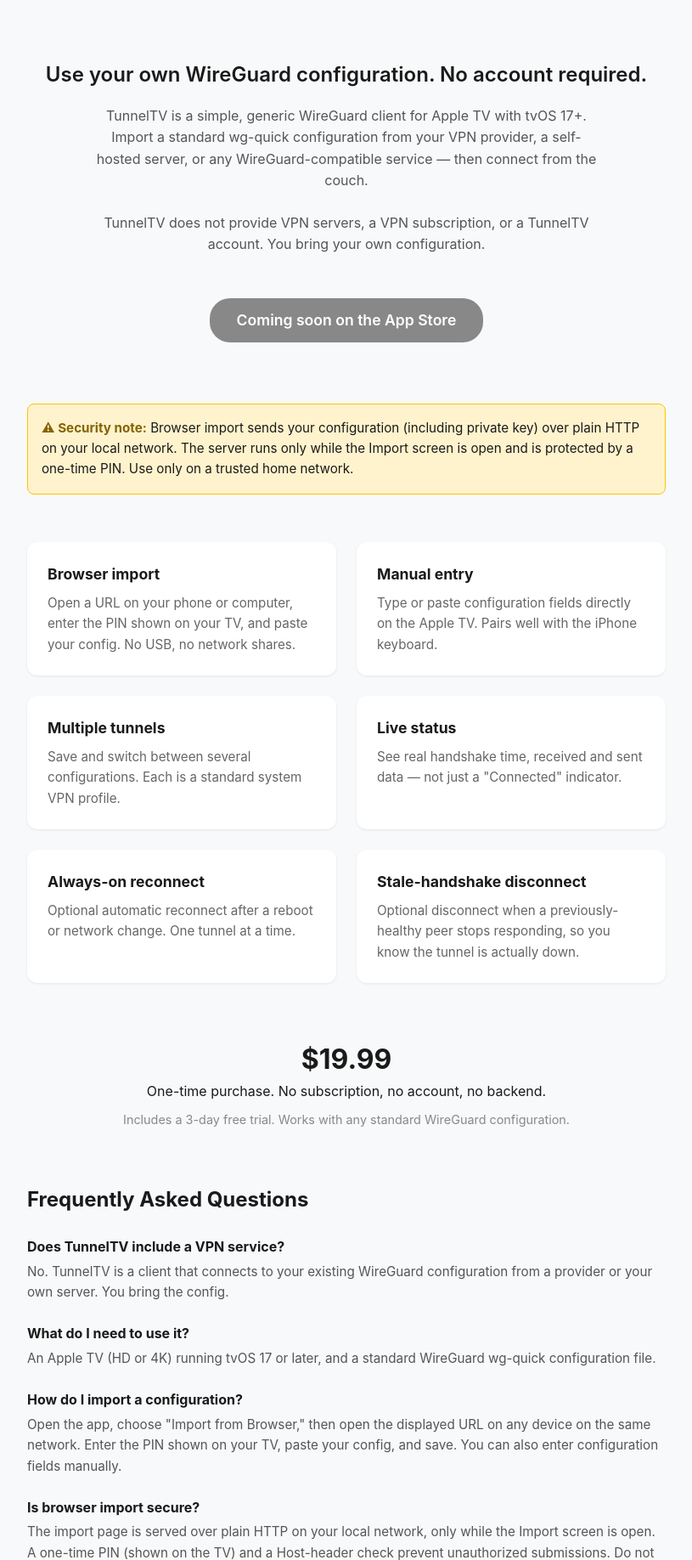
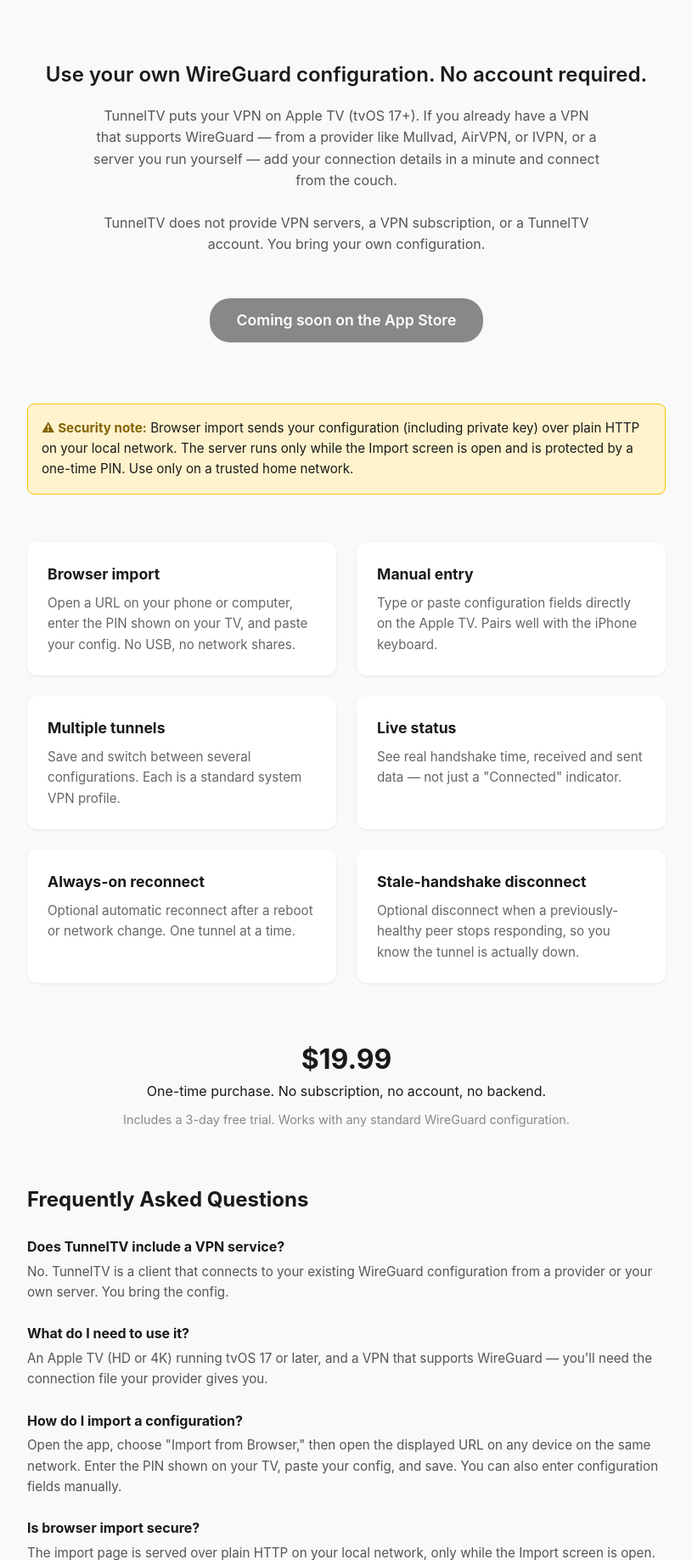
Before and after one commit to kchima/tunneltv-site, a plain HTML site: page index.html in a window 1280 px wide. Shown: the part 551-2387 px from the top of the page at 85% size, without its empty margins (232-1047 px from the left). Drawn offline with Linux system fonts and the light colour scheme.

Commit message:
Landing copy: plain language, drop 'generic' and wg-quick
Leads with what the app does for someone who already has a VPN, without assuming they know what wg-quick is. Names WireGuard and example providers so technical readers still recognise it.

```diff
--- a/index.html
+++ b/index.html
@@ -58,7 +58,7 @@
 
         <div class="hero">
             <h2>Use your own WireGuard configuration. No account required.</h2>
-            <p>TunnelTV is a simple, generic WireGuard client for Apple TV with tvOS 17+. Import a standard wg-quick configuration from your VPN provider, a self-hosted server, or any WireGuard-compatible service — then connect from the couch.</p>
+            <p>TunnelTV puts your VPN on Apple TV (tvOS 17+). If you already have a VPN that supports WireGuard — from a provider like Mullvad, AirVPN, or IVPN, or a server you run yourself — add your connection details in a minute and connect from the couch.</p>
             <p>TunnelTV does not provide VPN servers, a VPN subscription, or a TunnelTV account. You bring your own configuration.</p>
             <br>
             <span class="badge coming">Coming soon on the App Store</span>
@@ -111,7 +111,7 @@
 
             <div class="faq-item">
                 <h3>What do I need to use it?</h3>
-                <p>An Apple TV (HD or 4K) running tvOS 17 or later, and a standard WireGuard wg-quick configuration file.</p>
+                <p>An Apple TV (HD or 4K) running tvOS 17 or later, and a VPN that supports WireGuard — you'll need the connection file your provider gives you.</p>
             </div>
 
             <div class="faq-item">
```
